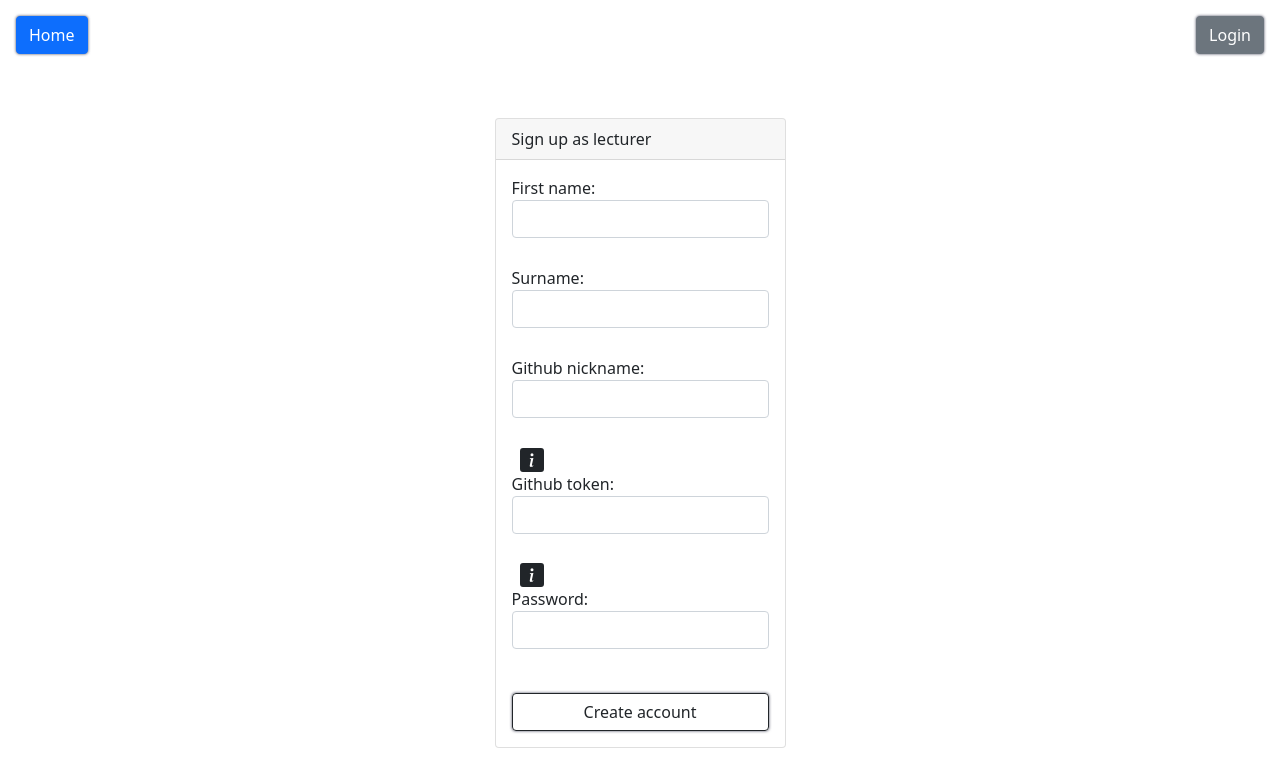
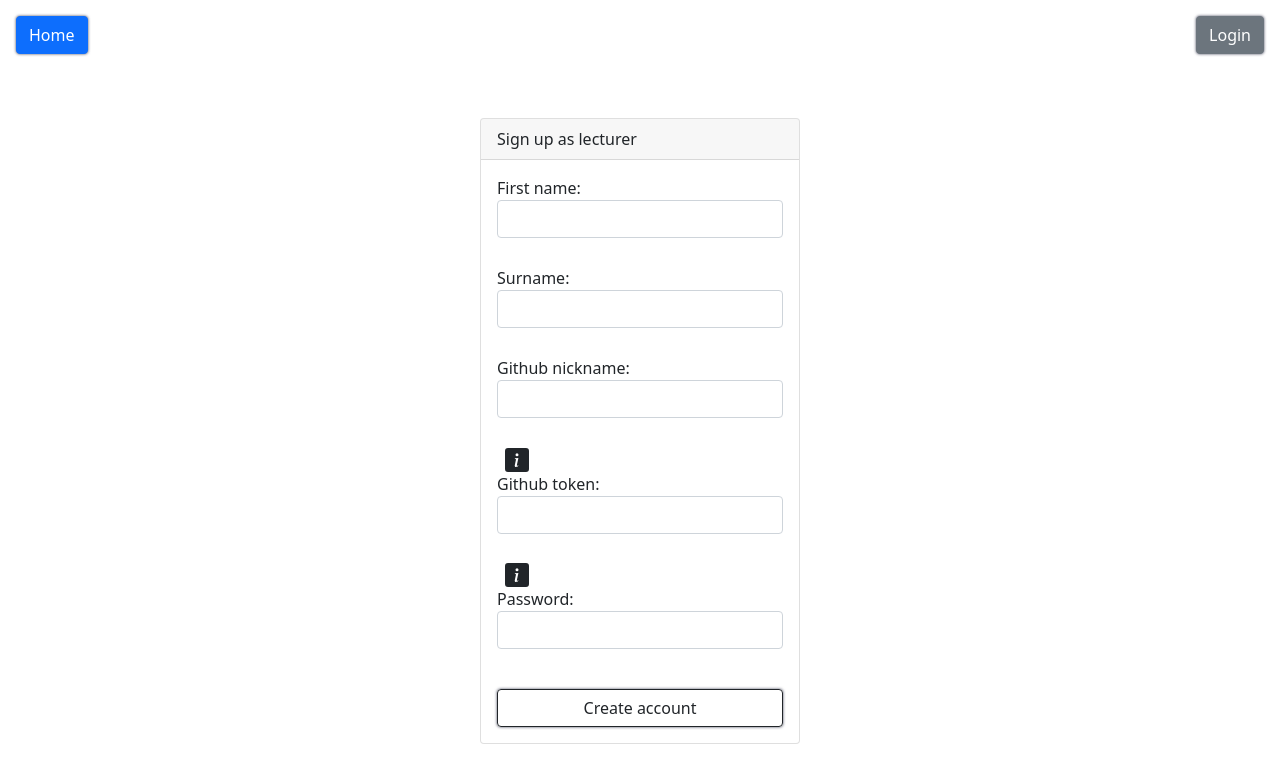
Before and after one commit to adrianryt/UI_IOZeta, a React (Create React App) app in the folder app/: page /signup in a window 1280 px wide. Shown: the top 784 px of the page. Built offline with nearby package versions, Linux system fonts and the light colour scheme.

Commit message:
fixed UI for signup form

```diff
--- a/app/src/components/SignIn/SignUp.tsx
+++ b/app/src/components/SignIn/SignUp.tsx
@@ -120,29 +120,29 @@ const SignUp = (props: {setUserLogin: (name: string) => string}) =>{
 
     return(
         <div className=" d-flex justify-content-center">
-            <Card className="mt-5">
+            <Card className="mt-5 col-11 col-sm-9 col-md-7 col-lg-5 col-xl-3 col-xxl-2">
                 <Card.Header>Sign up as lecturer</Card.Header>
                 <Card.Body>
                     <form className="" onSubmit={handleFormSubmit}>
                         <FormGroup>
                             <label>
                                 First name:
-                                <input name="firstName" className="form-control" type="text" value={firstName} onChange={handleFirstNameChange}/>
                             </label>
+                            <input name="firstName" className="form-control" type="text" value={firstName} onChange={handleFirstNameChange}/>
                             <FormText className="text-danger mb-4 row">{firstNameError}</FormText>
                         </FormGroup>
                         <FormGroup>
                             <label>
                                 Surname:
-                                <input name="surname" className="form-control" type="text" value={surname} onChange={handleSurnameChange}/>
                             </label>
+                            <input name="surname" className="form-control" type="text" value={surname} onChange={handleSurnameChange}/>
                             <FormText className="text-danger mb-4 row">{surnameError}</FormText>
                         </FormGroup>
                         <FormGroup>
                             <label>
                                 Github nickname:
-                                <input name="nickname" className="form-control" type="text" value={nickname} onChange={handleNicknameChange}/>
                             </label>
+                            <input name="nickname" className="form-control" type="text" value={nickname} onChange={handleNicknameChange}/>
                             <FormText className="text-danger mb-4 row">{nicknameError}</FormText>
                             <OverlayTrigger
                                 placement="right"
@@ -154,8 +154,8 @@ const SignUp = (props: {setUserLogin: (name: string) => string}) =>{
                         <FormGroup>
                             <label>
                                 Github token:
-                                <input name="token" className="form-control" type="text" value={token} onChange={handleTokenChange}/>
                             </label>
+                            <input name="token" className="form-control" type="text" value={token} onChange={handleTokenChange}/>
                             <FormText className="text-danger mb-4 row">{tokenError}</FormText>
                             <OverlayTrigger
                                 placement="right"
@@ -167,8 +167,8 @@ const SignUp = (props: {setUserLogin: (name: string) => string}) =>{
                         <FormGroup>
                             <label>
                                 Password:
-                                <input name="password" className="form-control mb-3" type="password" value={password} onChange={handlePasswordChange}/>
                             </label>
+                            <input name="password" className="form-control mb-3" type="password" value={password} onChange={handlePasswordChange}/>
                             <FormText className="text-danger mb-4 row">{passwordError}</FormText>
                         </FormGroup>
                         <input className="btn btn-outline-dark" type="submit" value="Create account"/>
```
